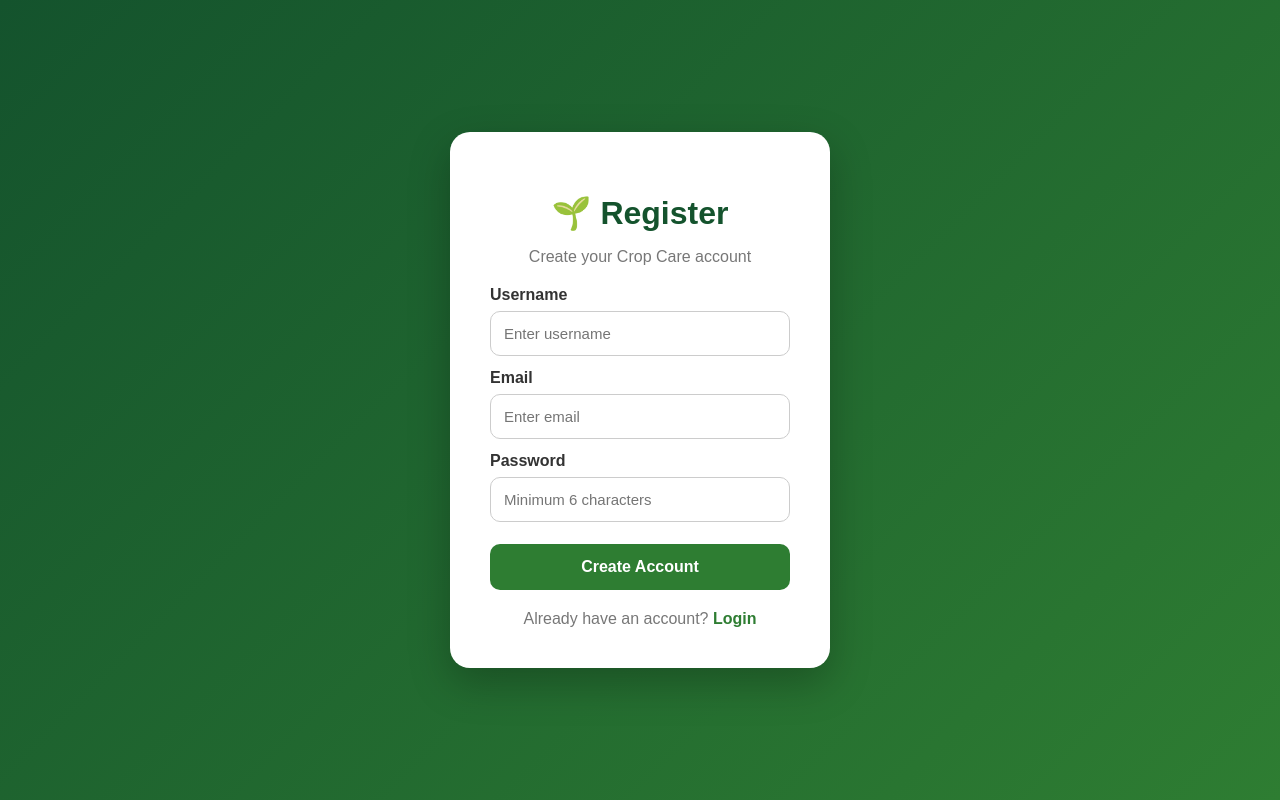
After one commit to sakethreddy7660-cyber/crop-project, a Flask app: page /register in a window 1280 px wide. The commit adds this page. Run offline with Flask 3, Linux system fonts and the light colour scheme.

Commit message:
added register and login and logout

```diff
--- a/app.py
+++ b/app.py
@@ -1,9 +1,11 @@
 import sqlite3
-from flask import Flask, render_template, request, jsonify
+from flask import Flask, render_template, request, jsonify, redirect, url_for, session
+from werkzeug.security import generate_password_hash, check_password_hash
 from config import Config
 
 app = Flask(__name__)
 app.config.from_object(Config)
+app.secret_key = "crop-project-secret-key"
 
 
 # =====================================================
@@ -21,6 +23,12 @@ def init_db():
     conn = get_db()
 
     conn.executescript("""
+    CREATE TABLE IF NOT EXISTS users (
+        id INTEGER PRIMARY KEY AUTOINCREMENT,
+        username TEXT UNIQUE NOT NULL,
+        email TEXT UNIQUE NOT NULL,
+        password TEXT NOT NULL
+    );
 
     CREATE TABLE IF NOT EXISTS crops (
         id INTEGER PRIMARY KEY AUTOINCREMENT,
@@ -457,6 +465,69 @@ def init_db():
     print("Database initialized successfully!")
 
 
+
+# =====================================================
+# LOGIN / REGISTER
+# =====================================================
+
+@app.before_request
+def auth():
+    if request.endpoint not in ["login", "register", "static"] and "user_id" not in session:
+        return redirect(url_for("login"))
+
+
+@app.route("/register", methods=["GET", "POST"])
+def register():
+    if request.method == "POST":
+        username = request.form["username"].strip()
+        email = request.form["email"].strip().lower()
+        password = request.form["password"]
+
+        conn = get_db()
+        try:
+            conn.execute(
+                "INSERT INTO users (username,email,password) VALUES (?,?,?)",
+                (username, email, generate_password_hash(password))
+            )
+            conn.commit()
+            conn.close()
+            return redirect(url_for("login"))
+        except sqlite3.IntegrityError:
+            conn.close()
+            return render_template("register.html", error="Username or email already exists.")
+
+    return render_template("register.html")
+
+
+@app.route("/login", methods=["GET", "POST"])
+def login():
+    if request.method == "POST":
+        email = request.form["email"].strip().lower()
+        password = request.form["password"]
+
+        conn = get_db()
+        user = conn.execute(
+            "SELECT * FROM users WHERE email=?", (email,)
+        ).fetchone()
+        conn.close()
+
+        if user and check_password_hash(user["password"], password):
+            session.clear()
+            session["user_id"] = user["id"]
+            session["username"] = user["username"]
+            return redirect(url_for("index"))
+
+        return render_template("login.html", error="Invalid email or password.")
+
+    return render_template("login.html")
+
+
+
+@app.route("/logout")
+def logout():
+    session.clear()
+    return redirect(url_for("login"))
+
 # =====================================================
 # HOME
 # =====================================================
@@ -817,9 +888,9 @@ def internal_error(error):
 # START APPLICATION
 # =====================================================
 
+init_db()
+
 if __name__ == "__main__":
-
-    init_db()
 
     app.run(
         debug=True,
--- a/templates/base.html
+++ b/templates/base.html
@@ -18,6 +18,7 @@
                 <li><a href="{{ url_for('search') }}" class="nav-link">Search Diseases</a></li>
                 <li><a href="{{ url_for('record') }}" class="nav-link">Record Disease</a></li>
                 <li><a href="{{ url_for('view_records') }}" class="nav-link">View Records</a></li>
+                 <li><a href="{{ url_for('logout') }}" class="nav-link">Logout</a></li>
             </ul>
         </div>
     </nav>
--- /dev/null
+++ b/templates/register.html
@@ -0,0 +1,139 @@
+<!DOCTYPE html>
+<html>
+<head>
+    <title>Register - Crop Disease Platform</title>
+    <meta name="viewport" content="width=device-width, initial-scale=1">
+
+    <style>
+        * { box-sizing: border-box; }
+
+        body {
+            margin: 0;
+            font-family: Arial, sans-serif;
+            min-height: 100vh;
+            display: flex;
+            justify-content: center;
+            align-items: center;
+            background: linear-gradient(135deg, #14532d, #2e7d32);
+        }
+
+        .box {
+            width: 380px;
+            background: white;
+            padding: 40px;
+            border-radius: 20px;
+            box-shadow: 0 15px 40px rgba(0,0,0,.25);
+        }
+
+        h1 {
+            text-align: center;
+            color: #14532d;
+            margin-bottom: 8px;
+        }
+
+        .subtitle {
+            text-align: center;
+            color: #777;
+            margin-bottom: 20px;
+        }
+
+        label {
+            display: block;
+            margin: 13px 0 7px;
+            font-weight: bold;
+            color: #333;
+        }
+
+        input {
+            width: 100%;
+            padding: 13px;
+            border: 1px solid #ccc;
+            border-radius: 10px;
+            font-size: 15px;
+        }
+
+        input:focus {
+            outline: none;
+            border-color: #2e7d32;
+        }
+
+        button {
+            width: 100%;
+            margin-top: 22px;
+            padding: 14px;
+            border: none;
+            border-radius: 10px;
+            background: #2e7d32;
+            color: white;
+            font-size: 16px;
+            font-weight: bold;
+            cursor: pointer;
+        }
+
+        button:hover {
+            background: #1b5e20;
+        }
+
+        .error {
+            background: #ffebee;
+            color: #c62828;
+            padding: 10px;
+            border-radius: 8px;
+            margin-bottom: 15px;
+            text-align: center;
+        }
+
+        .link {
+            text-align: center;
+            margin-top: 20px;
+            color: #777;
+        }
+
+        a {
+            color: #2e7d32;
+            font-weight: bold;
+            text-decoration: none;
+        }
+    </style>
+</head>
+
+<body>
+
+<div class="box">
+
+    <h1>🌱 Register</h1>
+
+    <p class="subtitle">Create your Crop Care account</p>
+
+    {% if error %}
+        <div class="error">{{ error }}</div>
+    {% endif %}
+
+    <form method="POST">
+
+        <label>Username</label>
+        <input type="text" name="username" required
+               placeholder="Enter username">
+
+        <label>Email</label>
+        <input type="email" name="email" required
+               placeholder="Enter email">
+
+        <label>Password</label>
+        <input type="password" name="password" required
+               minlength="6"
+               placeholder="Minimum 6 characters">
+
+        <button type="submit">Create Account</button>
+
+    </form>
+
+    <div class="link">
+        Already have an account?
+        <a href="{{ url_for('login') }}">Login</a>
+    </div>
+
+</div>
+
+</body>
+</html>
```
Also changed, not shown: templates/login.html (added, +134 -0 lines), crop_disease.db.
